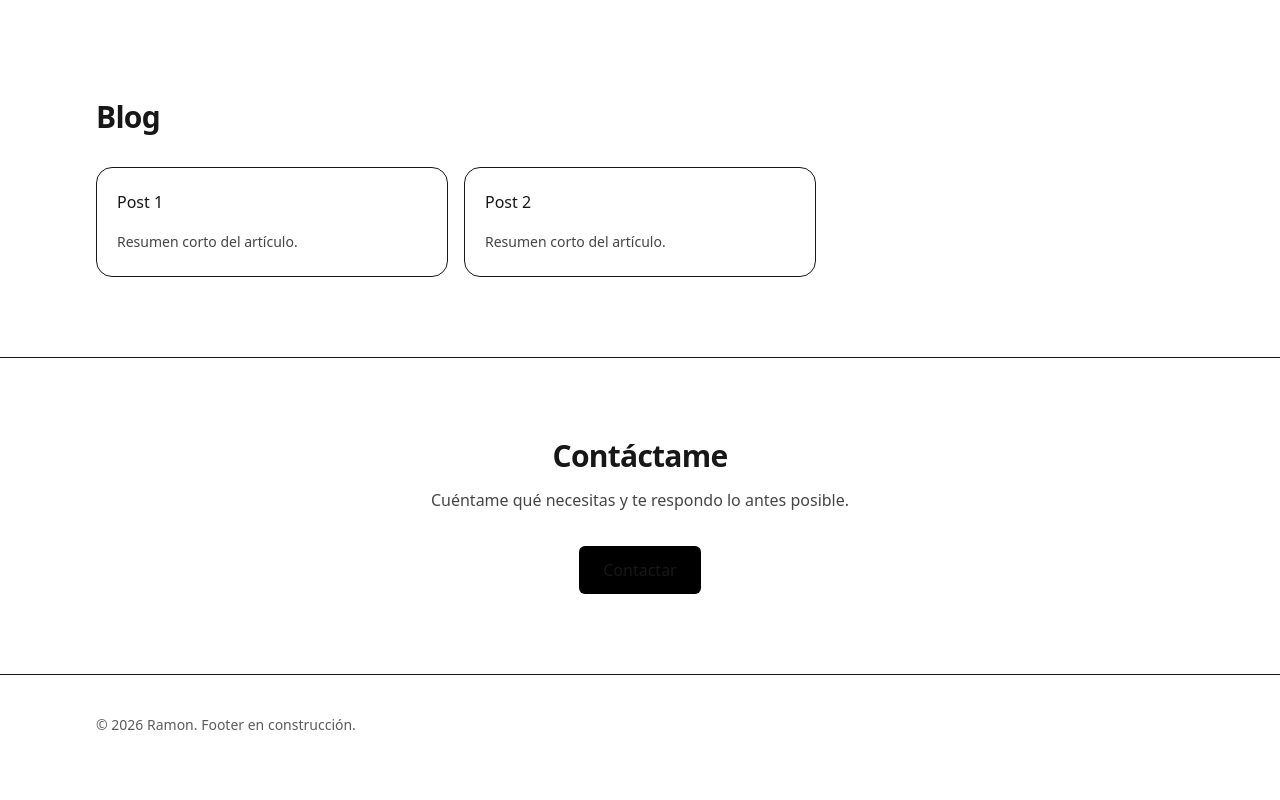
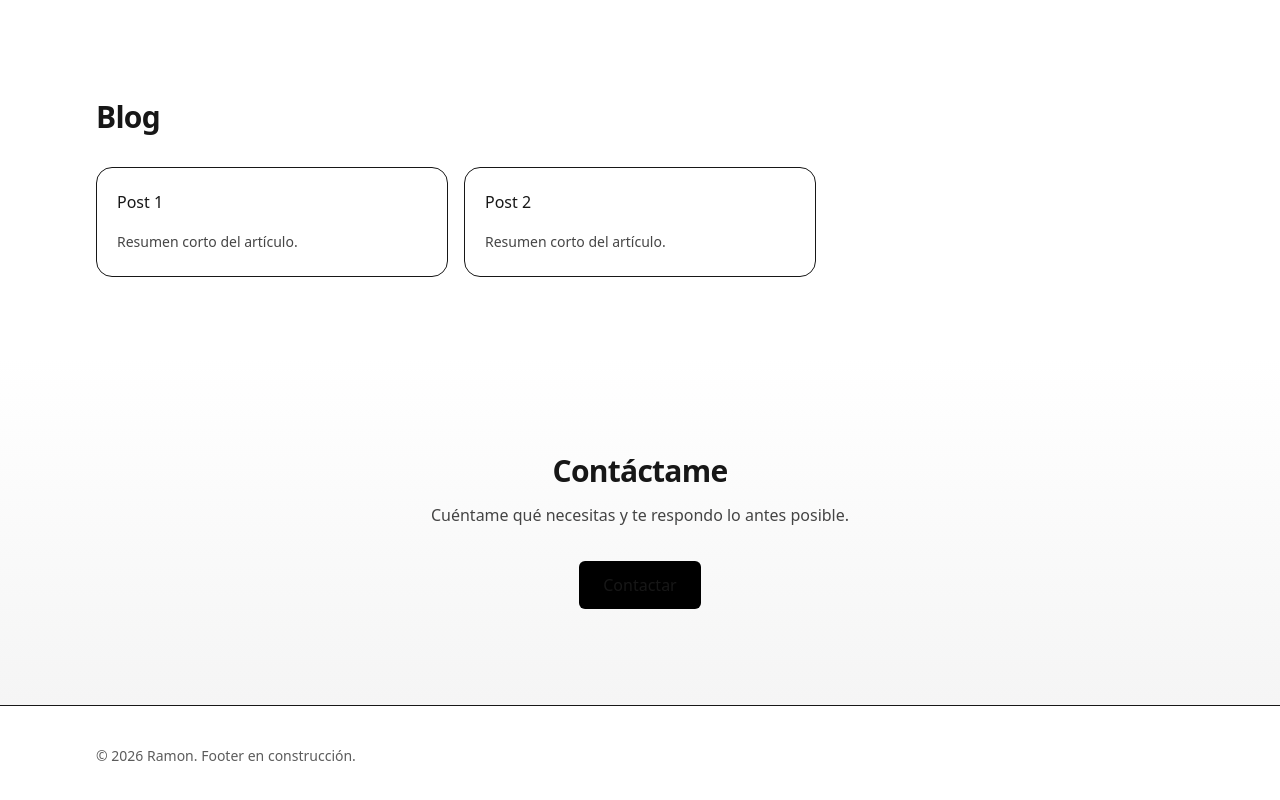
Before and after one commit to SolertiaMain/ramon-landing, a Next.js app: page / in a window 1280 px wide. Shown: the part 2093-2893 px from the top of the page. Before the commit the page ends 2868 px from the top, so only its background shows below. Built offline with nearby package versions, Linux system fonts and the light colour scheme.

Commit message:
Contacto

```diff
--- a/src/components/sections/Contact.jsx
+++ b/src/components/sections/Contact.jsx
@@ -1,8 +1,31 @@
+"use client";
+
+import { useEffect, useRef, useState } from "react";
 import Container from "../layout/Container";
 
 export default function Contact({ data }) {
+  const ref = useRef(null);
+  const [visible, setVisible] = useState(false);
+
+  useEffect(() => {
+    const observer = new IntersectionObserver((entries) => {
+      entries.forEach((entry) => {
+        if (entry.isIntersecting) {
+          setVisible(true);
+          observer.disconnect();
+        }
+      });
+    }, { threshold: 0.1 });
+    if (ref.current) observer.observe(ref.current);
+    return () => observer.disconnect();
+  }, []);
+
   return (
-    <section id="contacto" className="py-20 border-t scroll-mt-24">
+    <section
+      id="contacto"
+      ref={ref}
+      className={`py-24 scroll-mt-24 bg-gradient-to-b from-white to-neutral-100 transition-all duration-700 ease-out ${visible ? 'opacity-100 translate-y-0' : 'opacity-0 translate-y-10'}`}
+    >
       <Container className="text-center">
         <h2 className="text-3xl font-semibold tracking-tight">{data.title}</h2>
         <p className="mt-3 opacity-80">{data.subtitle}</p>
```
